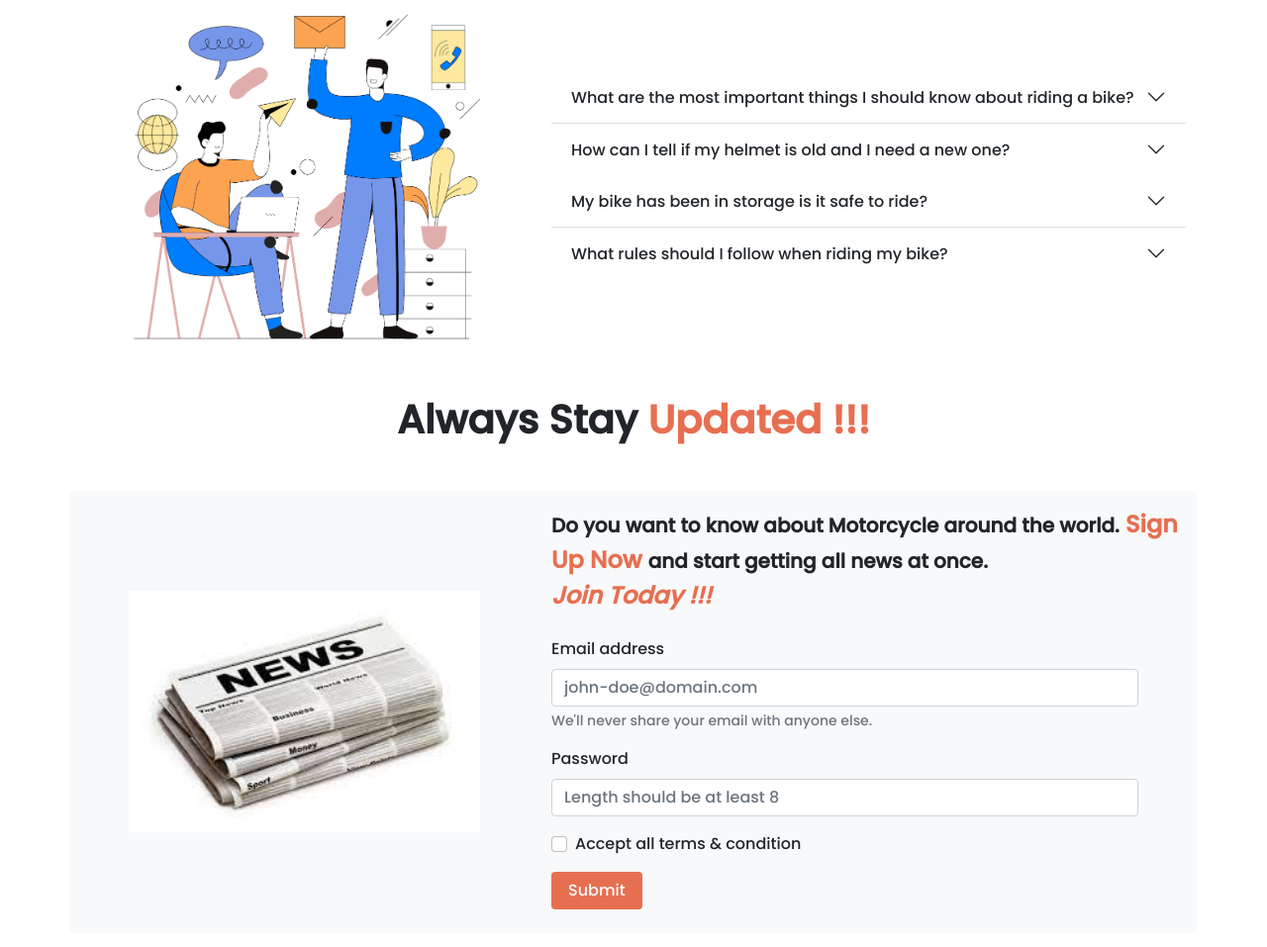
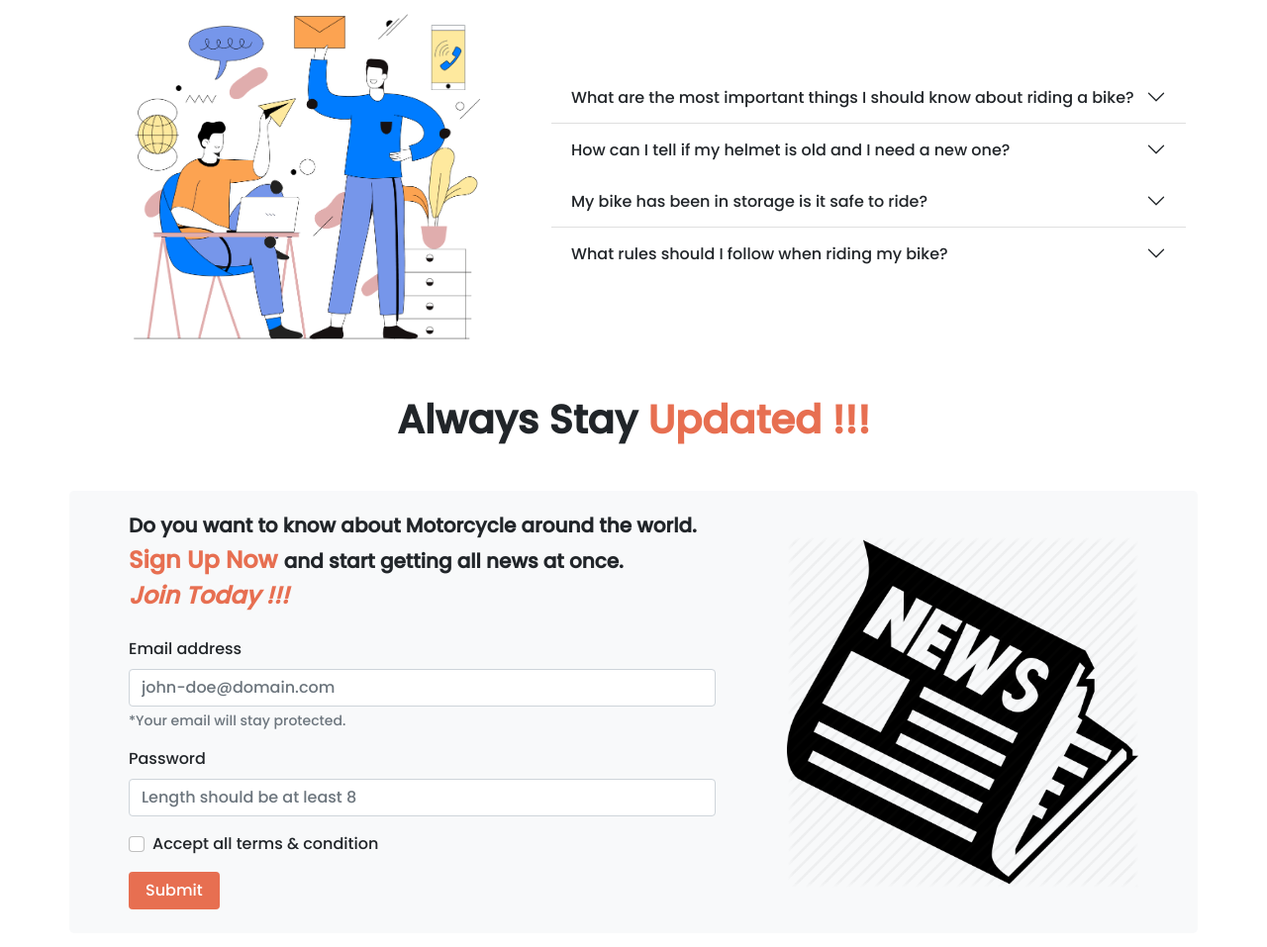
Before and after one commit to fahim-42/honda-cbr-responsive-bootstrap5, a plain HTML site: page index.html in a window 1280 px wide. Shown: the part 2983-3940 px from the top of the page at 99% size. Drawn offline with nearby package versions, Linux system fonts and the light colour scheme.

Commit message:
form updated

```diff
--- a/index.html
+++ b/index.html
@@ -276,17 +276,14 @@
         <section class="news my-3">
             <h1 class="text-center mb-4 fw-bolder">Always Stay <span class="span-text">Updated !!!</span></h1>
             <div class="row my-5 d-flex align-items-center justify-content-center bg-light rounded-3">
-                <div class="col-sm-12 col-lg-5">
-                    <img class="w-100 px-5" src="images/news.jpg" alt="news">
-                </div>
                 <div class="col-sm-12 col-lg-7">
-                    <p class="fs-5 my-3 fw-bold">Do you want to know about Motorcycle around the world.<span class="span-text fs-4"> Sign Up Now </span>and start getting all news at once.<br><span class="span-text fs-4 fst-italic">Join Today !!!</span></p>
+                    <p class="fs-5 my-3 fw-bold ms-5">Do you want to know about Motorcycle around the world.<span class="span-text fs-4"> Sign Up Now </span>and start getting all news at once.<br><span class="span-text fs-4 fst-italic">Join Today !!!</span></p>
                     <!-- form -->
-                    <form class="me-5 my-4">
+                    <form class="ms-5 my-4">
                         <div class="mb-3">
                           <label for="exampleInputEmail1" class="form-label">Email address</label>
                           <input type="email" class="form-control" id="exampleInputEmail1" placeholder="john-doe@domain.com" aria-describedby="emailHelp">
-                          <div id="emailHelp" class="form-text">We'll never share your email with anyone else.</div>
+                          <div id="emailHelp" class="form-text">*Your email will stay protected.</div>
                         </div>
                         <div class="mb-3">
                           <label for="exampleInputPassword1" class="form-label">Password</label>
@@ -299,6 +296,9 @@
                         <button type="submit" class="btn bg-button text-white px-3">Submit</button>
                       </form>
                 </div>
+                <div class="col-sm-12 col-lg-5">
+                    <img class="w-100 px-5" src="images/news.png" alt="news">
+                </div>
             </div>
         </section>
     </main>
```
Also changed, not shown: images/news-2.jpg (renamed from images/news.jpg), images/news.png (added).
